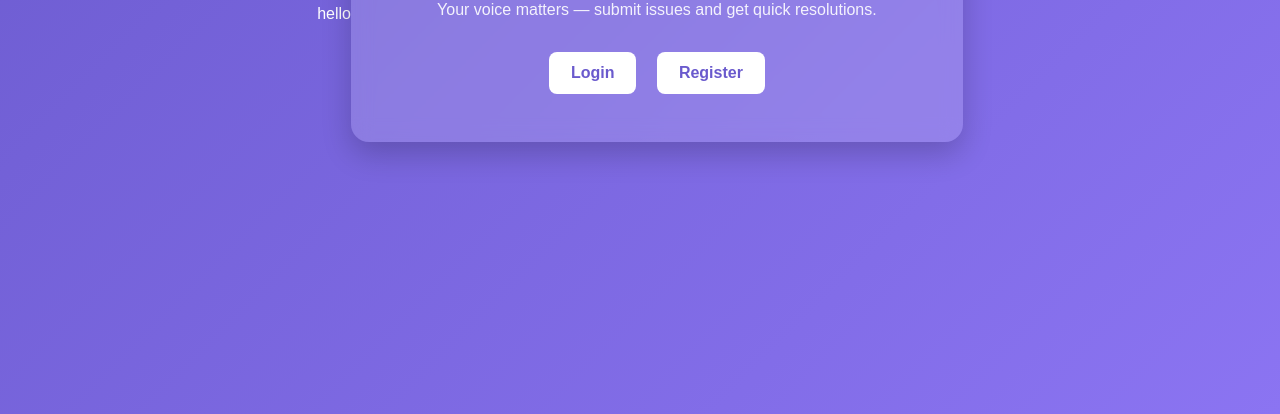
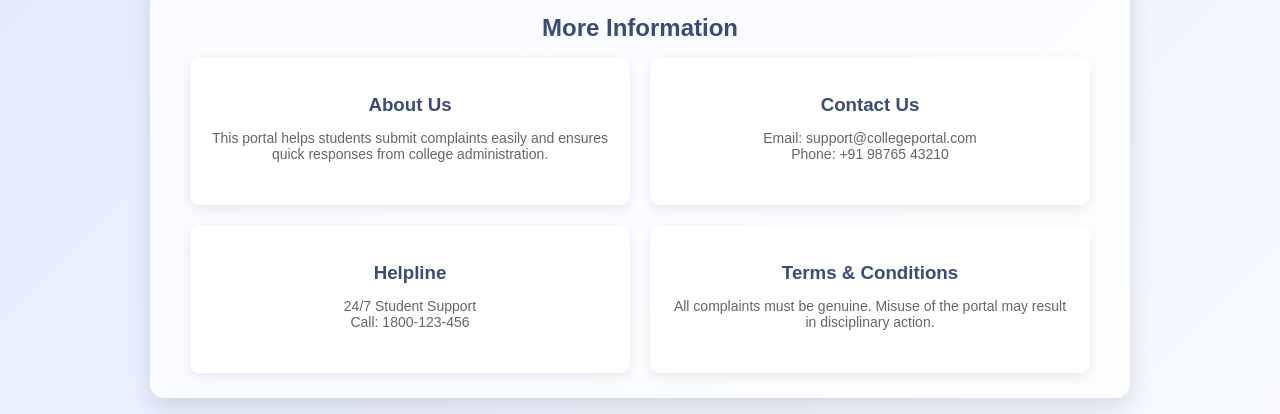
Before and after one commit to Atul-Kushwaha09/COLLEGE-COMPLAINT-PORTAL, a plain HTML site: page index.html in a window 1280 px wide. Shown: the part 386-800 px from the top of the page. Drawn offline with Linux system fonts and the light colour scheme.

Commit message:
index.html

```diff
--- a/index.html
+++ b/index.html
@@ -1,4 +1,5 @@
-<!DOCTYPE html>
+
+   <!DOCTYPE html>
 <html lang="en">
 <head>
     <meta charset="UTF-8">
@@ -8,27 +9,29 @@
         body {
             margin: 0;
             font-family: 'Poppins', sans-serif;
-            background: linear-gradient(135deg, #6a5acd, #8b74f2);
+            background: linear-gradient(135deg, #dfe9ff, #f7f9ff);
             display: flex;
-            height: 100vh;
+            flex-direction: column;
+            min-height: 100vh;
             align-items: center;
-            justify-content: center;
-            color: white;
+            color: #333;
         }
 
         .hero {
+            margin-top: 60px;
             text-align: center;
-            background: rgba(255, 255, 255, 0.15);
+            background: rgba(255, 255, 255, 0.65);
             padding: 40px 60px;
             border-radius: 18px;
             backdrop-filter: blur(10px);
-            box-shadow: 0 12px 30px rgba(0, 0, 0, 0.2);
+            box-shadow: 0 12px 30px rgba(0, 0, 0, 0.1);
             animation: fadeIn 0.8s ease-in-out;
         }
 
         h1 {
             font-size: 32px;
             margin-bottom: 10px;
+            color: #3b4b77;
         }
 
         p {
@@ -41,8 +44,8 @@
             display: inline-block;
             padding: 12px 22px;
             margin: 8px;
-            background: #ffffff;
-            color: #6a5acd;
+            background: #4a6fa1;
+            color: #fff;
             font-weight: bold;
             text-decoration: none;
             border-radius: 8px;
@@ -50,8 +53,53 @@
         }
 
         .btn:hover {
-            background: #ece8ff;
+            background: #3b5f8c;
             transform: translateY(-2px);
+        }
+
+        /* Info Section */
+        .info-box {
+            margin-top: 40px;
+            background: rgba(255, 255, 255, 0.75);
+            padding: 25px 40px;
+            width: 80%;
+            max-width: 900px;
+            border-radius: 14px;
+            backdrop-filter: blur(6px);
+            box-shadow: 0 10px 25px rgba(0, 0, 0, 0.12);
+            animation: fadeIn 1s ease-in-out;
+            color: #333;
+        }
+
+        .info-box h2 {
+            margin-bottom: 15px;
+            text-align: center;
+            color: #3b4b77;
+        }
+
+        .info-grid {
+            display: grid;
+            grid-template-columns: repeat(2, 1fr);
+            gap: 20px;
+        }
+
+        .info-item {
+            background: rgba(255, 255, 255, 0.85);
+            padding: 18px;
+            border-radius: 10px;
+            text-align: center;
+            box-shadow: 0 4px 12px rgba(0, 0, 0, 0.08);
+        }
+
+        .info-item h3 {
+            margin-bottom: 10px;
+            color: #3b4b77;
+        }
+
+        .info-item p {
+            font-size: 14px;
+            opacity: 0.9;
+            color: #555;
         }
 
         @keyframes fadeIn {
@@ -61,15 +109,40 @@
     </style>
 </head>
 <body>
-    <div class="
-    +-                                                                                                                   >
-        <h1>hello</h1>
-    </div>
+
     <div class="hero">
         <h1>COLLEGE COMPLAINT PORTAL</h1>
         <p>Your voice matters — submit issues and get quick resolutions.</p>
         <a href="login.html" class="btn">Login</a>
         <a href="register.html" class="btn">Register</a>
     </div>
+
+    <div class="info-box">
+        <h2>More Information</h2>
+        <div class="info-grid">
+
+            <div class="info-item">
+                <h3>About Us</h3>
+                <p>This portal helps students submit complaints easily and ensures quick responses from college administration.</p>
+            </div>
+
+            <div class="info-item">
+                <h3>Contact Us</h3>
+                <p>Email: support@collegeportal.com<br>Phone: +91 98765 43210</p>
+            </div>
+
+            <div class="info-item">
+                <h3>Helpline</h3>
+                <p>24/7 Student Support<br>Call: 1800-123-456</p>
+            </div>
+
+            <div class="info-item">
+                <h3>Terms & Conditions</h3>
+                <p>All complaints must be genuine. Misuse of the portal may result in disciplinary action.</p>
+            </div>
+
+        </div>
+    </div>
+
 </body>
 </html>
```
